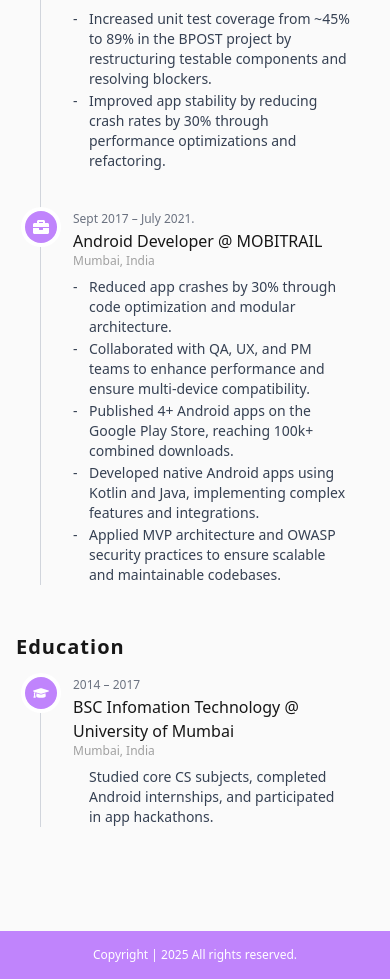
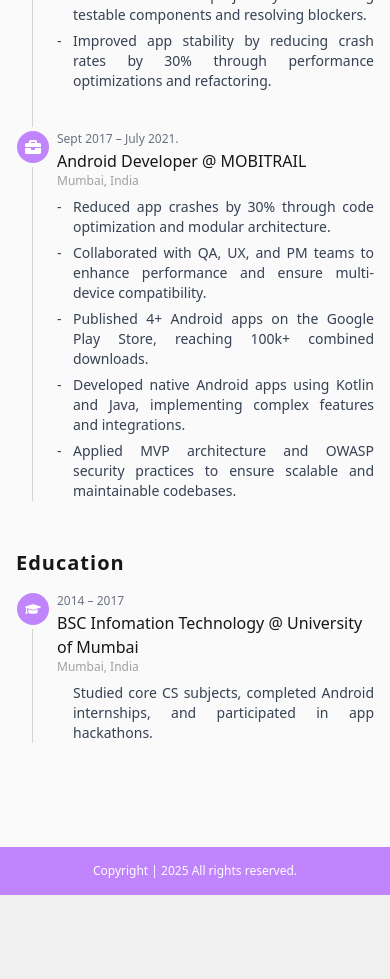
Before and after one commit to R-o-n-a-k/Parth, a Next.js app: page /career in a window 390 px wide. Shown: the part 920-1899 px from the top of the page. After the commit the page ends 1815 px from the top, so only its background shows below. Built offline with nearby package versions, Linux system fonts and the light colour scheme.

Commit message:
ref: making sticky navbar and fixing alignment

```diff
--- a/app/about/page.jsx
+++ b/app/about/page.jsx
@@ -8,12 +8,12 @@ const About = () => {
       <section className="section">
         <div className="about-me">
           <h1 className="section-heading">About Me</h1>
-          <p className="text-content w-full text-justify text-base md:text-lg">
+          <p className="text-content w-full text-justify tracking-wide text-sm leading-normal md:text-lg">
             👋 Hi, I’m a passionate Android Developer with over 7 years of
             experience building high-quality, scalable mobile applications
             across phones, tablets, and TV platforms.
           </p>
-          <p className="text-content w-full text-justify text-base md:text-lg mt-4">
+          <p className="text-content w-full text-justify tracking-wide text-sm leading-normal md:text-lg mt-4">
             I specialize in Kotlin, MVVM, Jetpack Compose, and Coroutines, with
             20+ published apps and a consistent 99-100% crash-free rate. I've
             led key contributions to Google TV, mentored teams, and earned
--- a/app/components/Timeline.jsx
+++ b/app/components/Timeline.jsx
@@ -3,11 +3,11 @@ const Timeline = ({ data, heading = "Timeline" }) => {
     <>
       <h1 className="section-heading">{heading}</h1>
 
-      <div className="py-2 px-6">
-        <ol className="relative border-l border-gray-300 w-fit ">
+      <div className="py-2 pl-4 md:px-6">
+        <ol className="relative border-l border-grey-2 w-fit ">
           {data.map((item, index) => (
-            <li key={index} className="mb-10 ml-8">
-              <span className="absolute flex items-center justify-center w-8 h-8 md:w-10 md:h-10 bg-accent rounded-full -left-4 md:-left-5 ring-4 ring-white text-white">
+            <li key={index} className="mb-10  ml-6 md:ml-8">
+              <span className="absolute flex items-center justify-center w-8 h-8 md:w-10 md:h-10 bg-accent rounded-full -left-4 md:-left-5 ring-4 ring-background text-white">
                 {item.icon}
               </span>
 
@@ -15,19 +15,16 @@ const Timeline = ({ data, heading = "Timeline" }) => {
                 {item.date}
               </time>
 
-              {/* Title & Company */}
               <h3 className="md:text-lg text-base font-medium text-title-color">
                 {item.title} @ {item.company}
               </h3>
 
-              {/* Location */}
               <p className="text-xs md:text-sm text-grey-4 mb-2">
                 {item.location}
               </p>
 
-              {/* Description */}
               {Array.isArray(item.description) ? (
-                <ul className="list-none space-y-0.5 text-sm md:text-base text-content pl-4 relative">
+                <ul className="list-none space-y-1.5 md:space-y-1.5 w-full text-justify text-sm md:text-base text-content pl-4 relative">
                   {item.description.map((point, i) => (
                     <li
                       key={i}
@@ -38,7 +35,7 @@ const Timeline = ({ data, heading = "Timeline" }) => {
                   ))}
                 </ul>
               ) : (
-                <p className="space-y-0.5 text-sm md:text-base text-content pl-4 relative">
+                <p className="space-y-0.5 w-full text-justify text-sm md:text-base text-content pl-4 relative">
                   {item.description}
                 </p>
               )}
--- a/app/components/common/NavTabs.jsx
+++ b/app/components/common/NavTabs.jsx
@@ -17,7 +17,7 @@ export default function NavTabs() {
   ];
 
   return (
-    <nav>
+    <nav className="sticky top-0 z-50 transition-all duration-100 ease-in-out">
       <ul className="w-full flex items-center justify-around text-xl md:text-2xl bg-grey-1 text-grey-3">
         {navTabData.map((item, index) => {
           const isActive = pathname === item.path;
```
